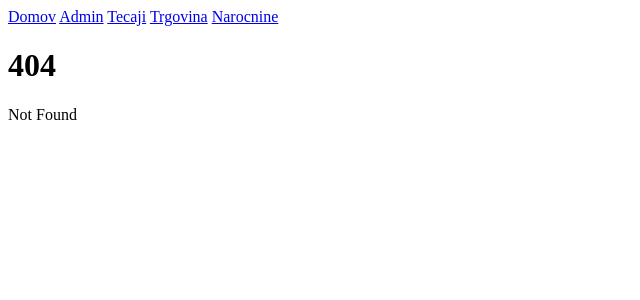
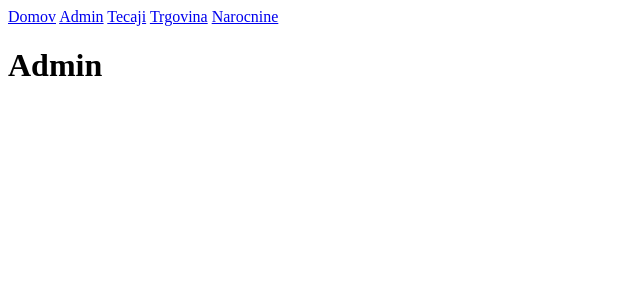
Before and after one commit to Programerski-klub-Ljubljana/APP_programerski-klub.si, a SvelteKit app: page /admin in a window 1280 px wide. Before the commit this address had no page. Shown: the top 300 px of the page, without its empty margins (0-640 px from the left). Built offline with nearby package versions, Linux system fonts and the light colour scheme.

Commit message:
Adding admin page.

```diff
--- /dev/null
+++ b/src/routes/admin/+page.svelte
@@ -0,0 +1,4 @@
+<div>
+  <h1>Admin</h1>
+
+</div>
```
